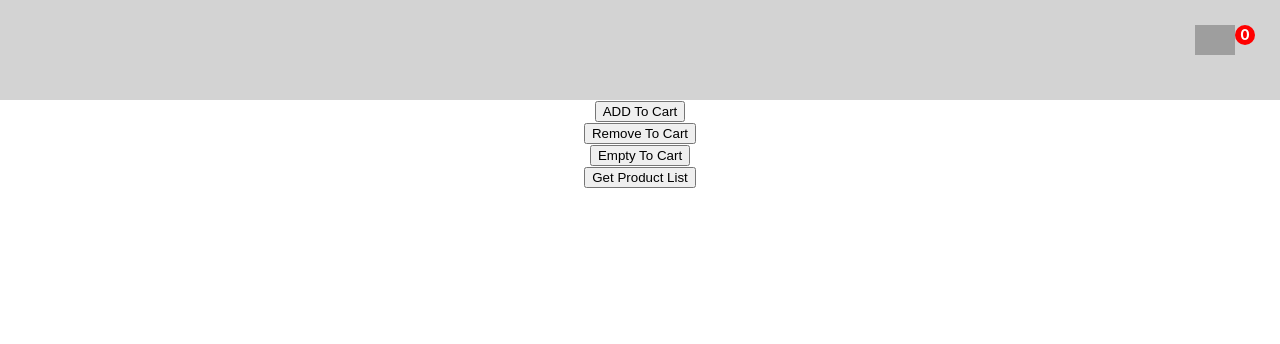
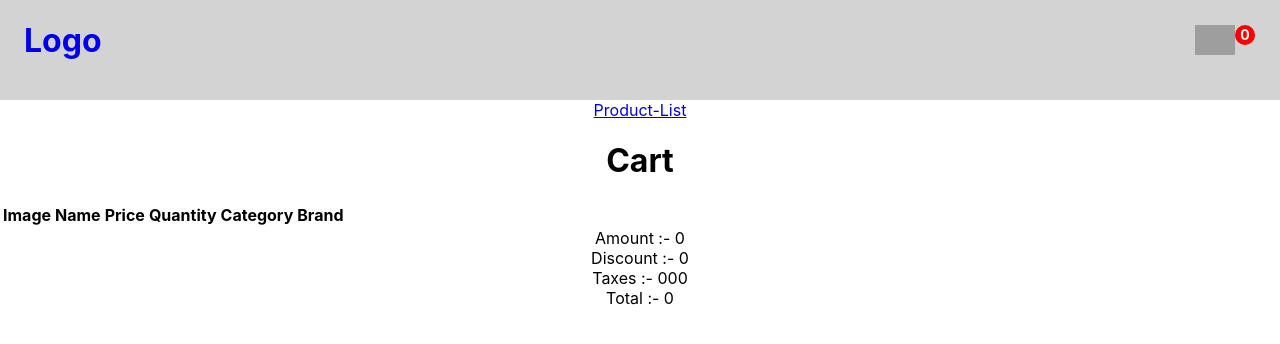
Before and after one commit to rohit9github/React-Redux-Saga_project, a React (Create React App) app in the folder redux-saga-app/: page /cart in a window 1280 px wide. Shown: the top 344 px of the page. Built offline with nearby package versions, Linux system fonts and the light colour scheme; grey boxes are pictures that could not be loaded.

Commit message:
show data in cart page and make price total

```diff
--- a/redux-saga-app/package.json
+++ b/redux-saga-app/package.json
@@ -11,6 +11,7 @@
     "react": "^18.3.1",
     "react-dom": "^18.3.1",
     "react-redux": "^9.1.2",
+    "react-router-dom": "^6.23.1",
     "react-scripts": "5.0.1",
     "redux": "^5.0.1",
     "redux-saga": "^1.3.0",
--- a/redux-saga-app/src/App.css
+++ b/redux-saga-app/src/App.css
@@ -63,3 +63,13 @@
   font-size: 14px;
   font-weight: bold;
 }
+.productContainer{
+  display: flex;
+  flex-wrap: wrap;
+}
+.product-items{
+  width: 20%;
+  border: 1px solid ;
+  padding: 10px;
+  margin: 15px;
+}
--- a/redux-saga-app/src/App.js
+++ b/redux-saga-app/src/App.js
@@ -3,12 +3,18 @@ import './App.css';
 import { addToCart } from './Redux/Action';
 import Header from './Components/Header';
 import Main from './Components/Main';
+import { Route, Routes } from "react-router-dom"
+import Cart from './Components/Cart';
 
 function App() {
   return (
     <div className="App">
-      <Header/>
-      <Main/>
+      <Header />
+      <Routes>
+        <Route path='/' element={<Main />} />
+        <Route path='/cart' element={<Cart />} />
+      </Routes>
+
     </div>
   );
 }
--- /dev/null
+++ b/redux-saga-app/src/Components/Cart.js
@@ -0,0 +1,50 @@
+import { useSelector } from "react-redux";
+import { Link } from "react-router-dom";
+
+function Cart() {
+
+    const cartData = useSelector((state) => state.cartData);
+
+    let amount = cartData.length&& cartData.map((v)=>v.price).reduce((prev,next)=>prev+next)
+    console.log(amount);
+
+    return (
+        <div>
+            <Link to={"/"}>Product-List</Link>
+            <h1>Cart</h1>
+            <div className="cartpageContainer">
+                <table>
+                    <tr>
+                        <th>Image</th>
+                        <th>Name</th>
+                        <th>Price</th>
+                        <th>Quantity</th>
+                        <th>Category</th>
+                        <th>Brand</th>
+                    </tr>
+                    {cartData.map((v, i) => {
+                        return (
+                            <tr key={i}>
+                                <td>
+                                    <img src={v.photo} width={"100px"} />
+                                </td>
+                                <td>{v.name}</td>
+                                <td>{v.price}</td>
+                                <td>{v.quantity}</td>
+                                <td>{v.category}</td>
+                                <td>{v.brand}</td>
+                            </tr>
+                        )
+                    })}
+                </table>
+                <div className="pricedetails">
+                    <div><span>Amount :- </span><span>{ amount}</span></div>
+                    <div><span>Discount :- </span><span>{ amount/10}</span></div>
+                    <div><span>Taxes :- </span><span>000</span></div>
+                    <div><span>Total :- </span><span>{ amount-(amount/10)}</span></div>
+                </div>
+            </div>
+        </div>
+    )
+}
+export default Cart;
--- a/redux-saga-app/src/Components/Header.js
+++ b/redux-saga-app/src/Components/Header.js
@@ -1,18 +1,24 @@
 import React from "react";
 import { useSelector } from "react-redux";
+import { Link } from "react-router-dom";
 
 
-function Header(){
+function Header() {
 
-    const result = useSelector((state)=>state.cartData);
+    const result = useSelector((state) => state.cartData);
     console.log(result);
 
-    return(
+    return (
         <div className="header">
-            <div className="cart-div">
-                <span>{result.length}</span>
-                <img src="https://cdn-icons-png.freepik.com/256/1170/1170678.png?semt=ais_hybrid" />
-            </div>
+            <Link to={"/"}>
+                <h1 style={{ float: "left", marginLeft: "24px" }}>Logo</h1>
+            </Link>
+            <Link to={"/cart"}>
+                <div className="cart-div">
+                    <span>{result.length}</span>
+                    <img src="https://cdn-icons-png.freepik.com/256/1170/1170678.png?semt=ais_hybrid" />
+                </div>
+            </Link>
         </div>
     )
 }
--- a/redux-saga-app/src/Components/Main.js
+++ b/redux-saga-app/src/Components/Main.js
@@ -1,39 +1,26 @@
 import { useDispatch, useSelector } from 'react-redux';
 import { addToCart, emptyCart, removeToCart } from '../Redux/Action';
 import { productListing } from '../Redux/ProductAction';
+import { useEffect } from 'react';
 
 function Main() {
 
     const dispatch = useDispatch();
     const data = useSelector((state) => state.productData);
     console.log(data)
-    const product = {
-        name: "phone",
-        price: 10000,
-        quantity: 1,
-        totalPrice: 10000,
-        id: 1,
-    }
-
+    useEffect(()=>{
+        dispatch(productListing())
+    },[])
 
     return (
         <>
             <div>
-                <button onClick={() => dispatch(addToCart(product))} >ADD To Cart</button>
-            </div>
-            <div>
-                <button onClick={() => dispatch(removeToCart(product.name))} >Remove To Cart</button>
-            </div>
-            <div>
-                <button onClick={() => dispatch(emptyCart(product))} >Empty To Cart</button>
-            </div>
-            <div>
-                <button onClick={() => dispatch(productListing())} >Get Product List</button>
+                <button onClick={() => dispatch(emptyCart())} >Empty To Cart</button>
             </div>
             <div className='productContainer'>
                 {data.map((v, i) => {
                     return (
-                        <div className='product' key={i}>
+                        <div className='product-items' key={i}>
                             <img src={v.photo} />
                             <div className='productName'>Name :- {v.name}</div>
                             <div className='productPrice'>Price :- {v.price}</div>
@@ -41,8 +28,8 @@ function Main() {
                             <div className='productTotalPrice'>Category :- {v.category}</div>
                             <div className='productId'>Brand :- {v.brand}</div>
                             <div>
-                                <button>Add To Cart</button>  ||
-                                <button>Remove</button>
+                                <button onClick={() => dispatch(addToCart(v))}>Add To Cart</button>  ||
+                                <button onClick={() => dispatch(removeToCart(v.id))} >Remove</button>
                             </div>
                         </div>
                     )
--- a/redux-saga-app/src/Redux/Reducer.js
+++ b/redux-saga-app/src/Redux/Reducer.js
@@ -7,8 +7,9 @@ export const cartData = (data = [], action) => {
             console.log(action);
             return [action.data, ...data]
         case REMOVE_TO_CART:
-            data.length = data.length ? data.length - 1:[]
-            return [...data]
+            // data.length = data.length ? data.length - 1:[]
+            let removeData = data.filter((v,i)=>v.id !== action.data)
+            return [...removeData]
         case EMPTY_CART:
             data = []
             return [...data]
--- a/redux-saga-app/src/index.js
+++ b/redux-saga-app/src/index.js
@@ -5,11 +5,13 @@ import App from './App';
 import reportWebVitals from './reportWebVitals';
 import { Provider } from 'react-redux';
 import store from './Redux/Store';
-
+import { BrowserRouter } from "react-router-dom"
 const root = ReactDOM.createRoot(document.getElementById('root'));
 root.render(
   <Provider store={store}>
-    <App />
+    <BrowserRouter>
+      <App />
+    </BrowserRouter>
   </Provider>
 );
 
```
Also changed, not shown: 1 other file (tests, documents, lock files or other folders).
